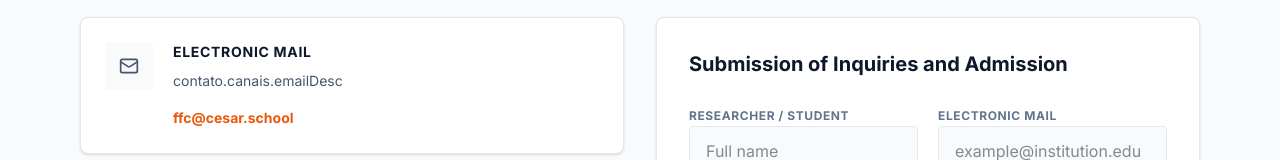
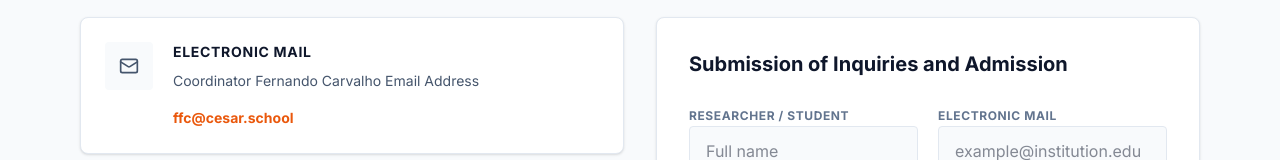
Before and after one commit to grossiter04/Site-MINI-ROV, a React (Vite) app: page /contato in a window 1280 px wide. Shown: the part 445-605 px from the top of the page. Built offline with nearby package versions, Linux system fonts and the light colour scheme.

Commit message:
Fixed missing label

```diff
--- a/src/locales/en.ts
+++ b/src/locales/en.ts
@@ -122,6 +122,7 @@ export const en = {
       nota: "* Meetings take place at CESAR facilities with the possibility of hybrid/remote attendance. Use the form below to request the access link."
     },
     canais: {
+      emailDesc: "Coordinator Fernando Carvalho Email Address",
       title: "Official Channels and Records",
       cnpqTitle: "DGP / CNPq Directory",
       cnpqDesc: "Consult the official mirror of our research group at the National Council for Scientific and Technological Development.",
--- a/src/locales/pt.ts
+++ b/src/locales/pt.ts
@@ -122,6 +122,7 @@ export const pt = {
       nota: "* As reuniões ocorrem nas instalações da CESAR com possibilidade de acompanhamento híbrido/remoto. Utilize o formulário abaixo para solicitar o link de acesso."
     },
     canais: {
+      emailDesc: "Endereço Email do Coordenador Fernando Carvalho",
       title: "Canais e Registos Oficiais",
       cnpqTitle: "Diretório DGP / CNPq",
       cnpqDesc: "Consulte o espelho oficial do nosso grupo de pesquisa no Conselho Nacional de Desenvolvimento Científico e Tecnológico.",
--- a/src/pages/Contato.tsx
+++ b/src/pages/Contato.tsx
@@ -16,7 +16,7 @@ export default function Contato() {
 
     try {
       // Substitua pela sua URL real do Formspree
-      const response = await fetch('https://formspree.io/f/xkoegale', {
+      const response = await fetch('https://formspree.io/f/xzepbkzq', {
         method: 'POST',
         body: formData,
         headers: {
```
Also changed, not shown: 1 other file (tests, documents, lock files or other folders).
